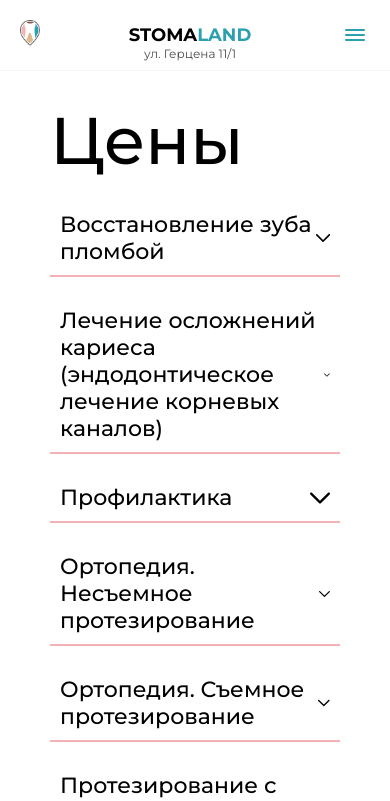
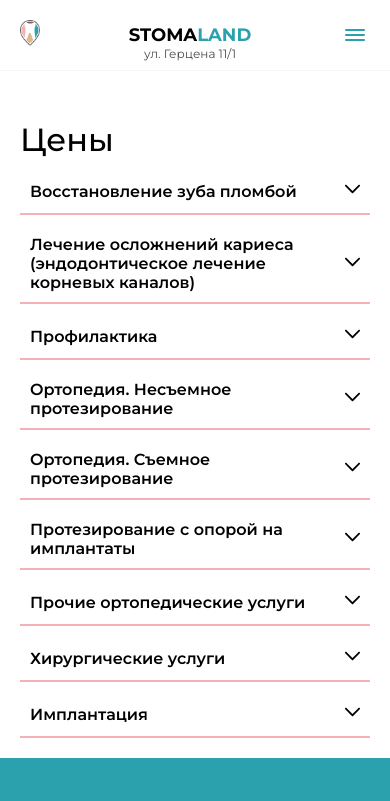
Before and after one commit to ErlanAkimov/stomaland, a React (Create React App) app: page /price in a window 390 px wide. Shown: the top 801 px of the page. Built offline with nearby package versions, Linux system fonts and the light colour scheme.

Commit message:
finish with responsive style for price page

```diff
--- a/src/pages/PricePage/PricePage.jsx
+++ b/src/pages/PricePage/PricePage.jsx
@@ -37,8 +37,8 @@ function PricePage() {
 		setRotate((prevValue) => {
 			const newValue = [...prevValue];
 			newValue[index] == 'rotate(0deg)'
-				? newValue[index] = 'rotate(-180deg)'
-				: newValue[index] = 'rotate(0deg)';
+				? (newValue[index] = 'rotate(-180deg)')
+				: (newValue[index] = 'rotate(0deg)');
 
 			return newValue;
 		});
@@ -63,22 +63,28 @@ function PricePage() {
 						>
 							<h1 className={styles.block_title_h1}>{item.section}</h1>
 
+							<div>
 								<svg
 									height="20px"
 									width="20px"
 									viewBox="0 0 185.344 185.344"
 									style={{
 										transition: '.3s ease-in-out',
-									transform: openStates[index] ? rotate[index] : 'rotate(0deg)',
+										transform: openStates[index]
+											? rotate[index]
+											: 'rotate(0deg)',
 									}}
 								>
 									<path
 										style={{ fill: '#010002' }}
+										min-height="20px"
+										min-width="20px"
 										d="M92.672,144.373c-2.752,0-5.493-1.044-7.593-3.138L3.145,59.301c-4.194-4.199-4.194-10.992,0-15.18
 								c4.194-4.199,10.987-4.199,15.18,0l74.347,74.341l74.347-74.341c4.194-4.199,10.987-4.199,15.18,0
 								c4.194,4.194,4.194,10.981,0,15.18l-81.939,81.934C98.166,143.329,95.419,144.373,92.672,144.373z"
 									/>
 								</svg>
+							</div>
 						</div>
 						<div
 							className={styles.table}
--- a/src/pages/PricePage/price.module.scss
+++ b/src/pages/PricePage/price.module.scss
@@ -14,24 +14,6 @@
 	}
 }
 
-.maintenance {
-	font-size: 33px;
-	font-weight: 700;
-	margin-top: 20px;
-}
-
-.message {
-	margin-top: 20px;
-	font-size: 22px;
-	max-width: 1000px;
-	line-height: 28px;
-	span {
-		color: blue;
-	}
-}
-
-// main
-
 .content {
 	margin-top: 20px;
 }
@@ -46,7 +28,7 @@
 
 	&_h1 {
 		font-size: 22px;
-		font-weight: 500;
+		font-weight: 600;
 	}
 }
 
@@ -60,12 +42,55 @@
 	display: flex;
 	align-items: center;
 	justify-content: space-between;
+	font-weight: 500;
 
 	&:nth-child(2n) {
 		background-color: #f1f1f1;
+	}
+
+	h4 {
+		font-weight: 500;
+		font-size: 18px;
+	}
+
+	span {
+		min-width: fit-content;
+		font-weight: 600;
 	}
 }
 
 .table {
 	overflow: hidden;
 }
+
+
+@media screen and (max-width: 701px) {
+	.wrapper {
+		padding: 20px;
+
+		.title {
+			font-size: 32px;
+		}
+	}
+
+	.content {
+		margin-top: 10px;
+	}
+
+	.block_title {
+		&_h1 {
+			font-size: 16px;
+		}
+	}
+
+	.table_item {
+		h4 {
+			font-size: 14px;
+			// max-width: 80%;
+		}
+	}
+
+	svg {
+		width: 15px;
+	}
+}
```
Lines whose indentation alone changed are shown as unchanged.
